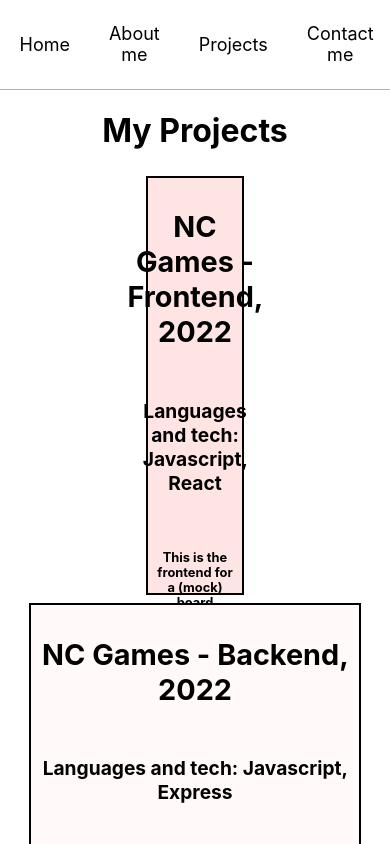
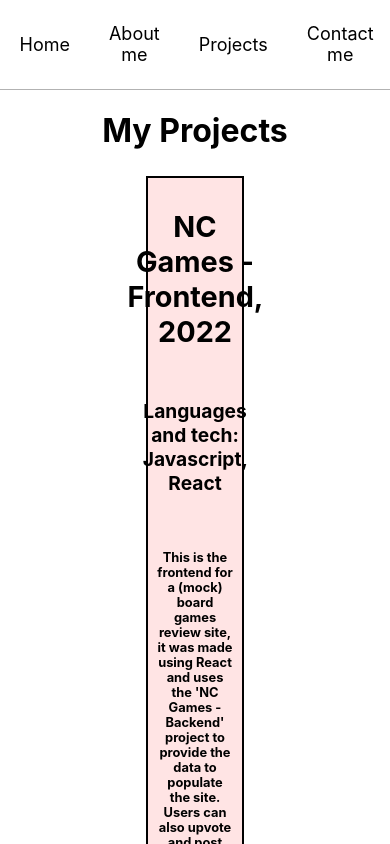
Before and after one commit to JoshS1234/portfolio, a React (Create React App) app: page /projects in a window 390 px wide. In both pictures the pointer is over the link 195 px from the left and 398 px from the top of the page. Shown: the top 844 px of the page. Built offline with nearby package versions, Linux system fonts and the light colour scheme.

Commit message:
partially sorted project list page formatting, need to get consistent height

```diff
--- a/src/components/stylesheets/ProjectList.css
+++ b/src/components/stylesheets/ProjectList.css
@@ -37,7 +37,7 @@
   align-items: center;
   padding: 2%;
   margin: 1%;
-  height: 400px;
+  height: fit-content;
 }
 
 @media (max-width: 700px) {
@@ -77,6 +77,6 @@
     align-items: center;
     padding: 2%;
     margin: 1%;
-    height: 400px;
+    height: fit-content;
   }
 }
```
Also changed, not shown: 1 other file (tests, documents, lock files or other folders).
